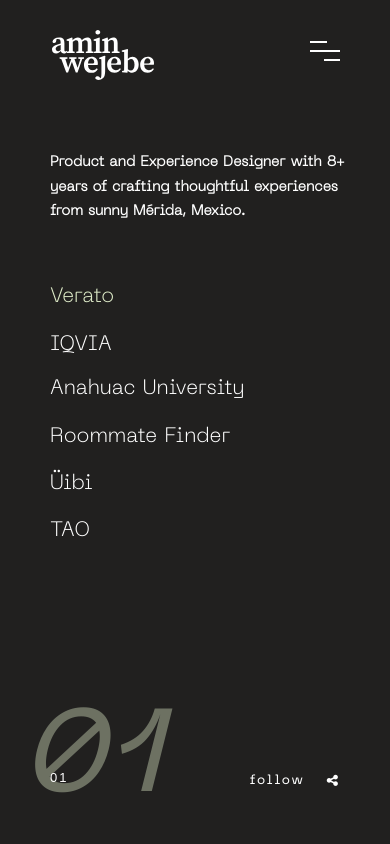
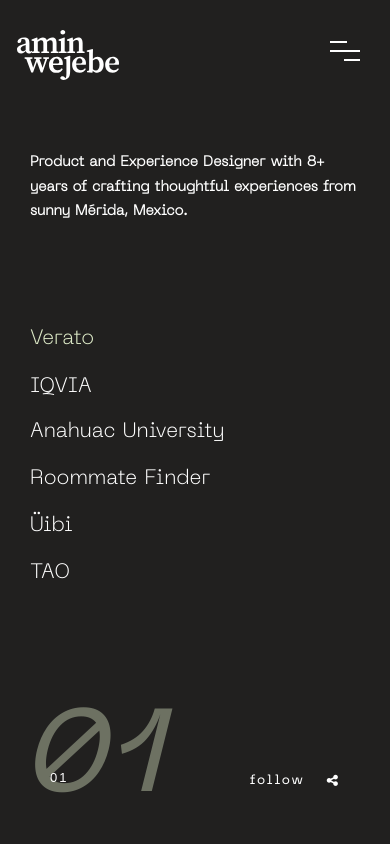
Before and after one commit to gjkillsppl/amin-new-portfolio, a PHP site: page / in a window 390 px wide. Run offline with PHP 8.4, Linux system fonts and the light colour scheme.

Commit message:
Update style.css

```diff
--- a/css/style.css
+++ b/css/style.css
@@ -3395,6 +3395,7 @@
 
   .section-intro{
     width: 90%;
+    left: 15px;
     margin: 0 auto;
   }
 
@@ -3403,8 +3404,7 @@
   }
 
   .case-study-wrapper {
-    width: calc(40% - 80px);
-    top: 50%;
+    left: 15px;
   }
   .case-study-name-title {
     left: calc(40% + 40px);
@@ -3471,10 +3471,6 @@
     font-size: 1.7rem;
   }
 
-
-  .case-study-wrapper, .section-intro {
-    width: calc(45% - 80px);
-  }
   .case-study-images li .img-hero-background {
     width: 100%;
     display:none;
@@ -3514,15 +3510,26 @@
   .lead-q {
     font-size: 1.4rem;
   }
+  @media (max-width: 767px) {
+    .case-study-wrapper, .section-intro {
+      width: calc(100% - 30px);
+      margin: 0 auto;
+    }
+  }
+  @media (max-width: 575px) {
+    .case-study-wrapper, .section-intro, .header-wrapper {
+      width: calc(100% - 30px);
+      margin: 0 auto;
+      padding: 0 15px;
+    }
+  }
+
   .padding-page-top {
     padding-top: 170px;
   }
 }
 
 @media (max-width: 767px) {
-  .case-study-wrapper, .section-intro {
-    width: calc(60% - 80px);
-  }
   .case-study-images li .case-study-title {
     display: none;
   }
@@ -3554,9 +3561,7 @@
 }
 
 @media (max-width: 575px) {
-  .case-study-wrapper, .section-intro{
-    width: calc(100% - 80px);
-  }
+
   .case-study-name-title {
     display: none;
   }
```
